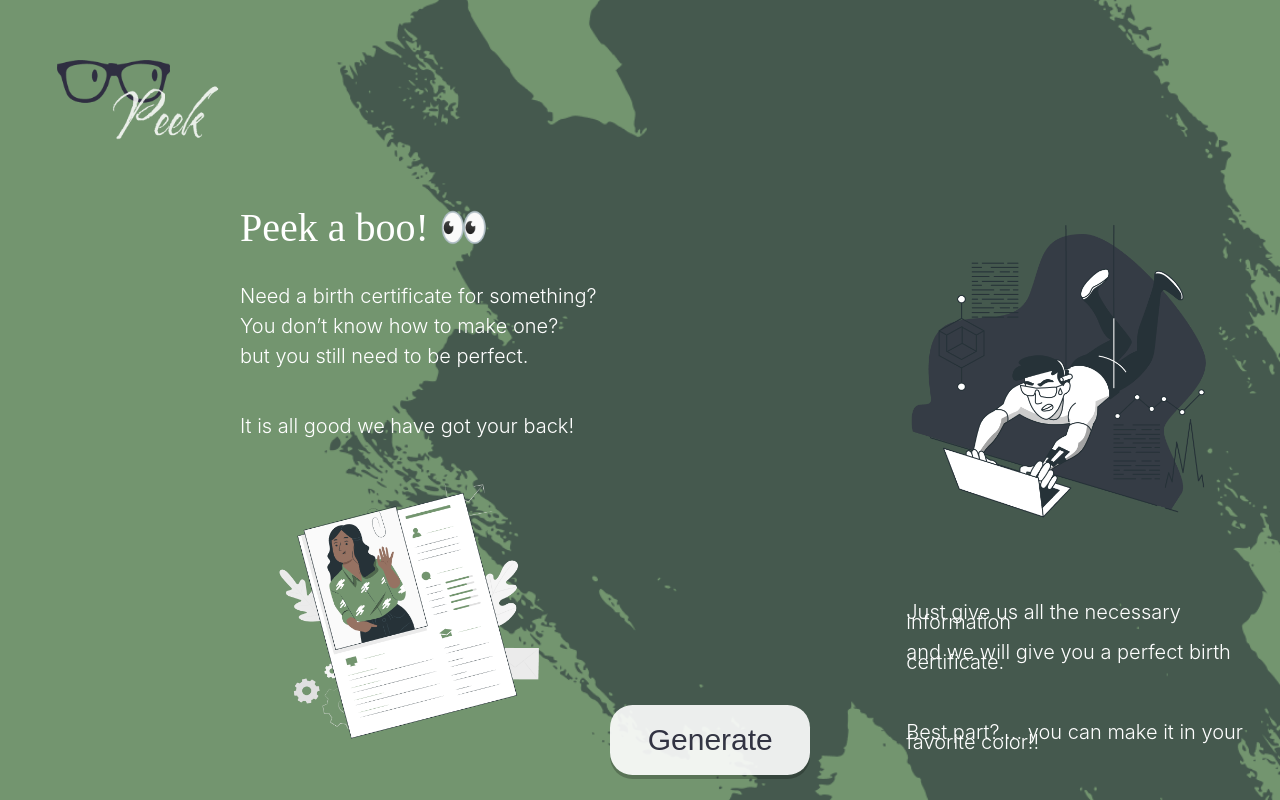
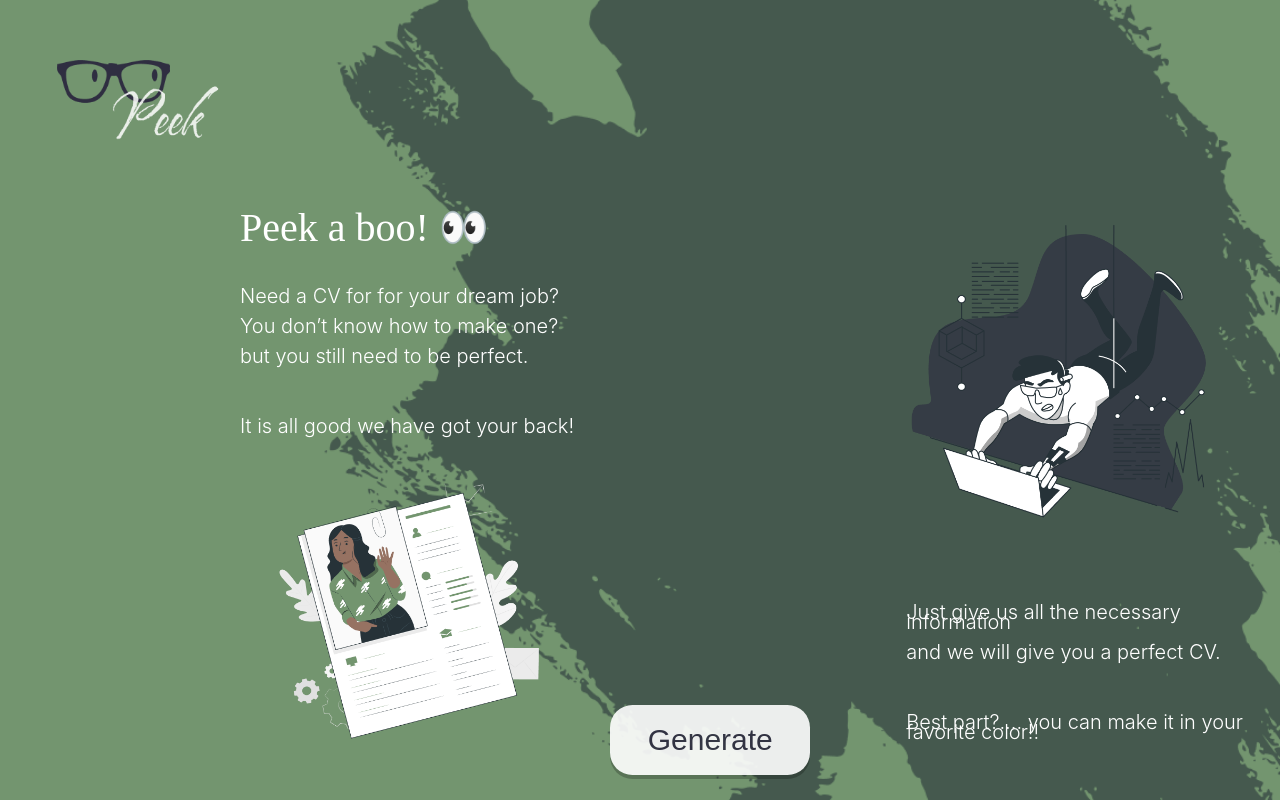
Before and after one commit to 8afrika/DIT-Project-Peek-Client, a React (Create React App) app: page / in a window 1280 px wide. Built offline with nearby package versions, Linux system fonts and the light colour scheme.

Commit message:
chore: fixed linting issues

```diff
--- a/src/data/generate-pdf.js
+++ b/src/data/generate-pdf.js
@@ -23,7 +23,7 @@
     // console.log(data);
 
     const response = await fetch(
-      "http://54.183.128.15/cv",
+      "https://54.183.128.15/cv",
 
       {
         method: "POST",
--- a/src/data/validate-email.js
+++ b/src/data/validate-email.js
@@ -8,7 +8,7 @@
     console.log(data)
 
     const response = await fetch(
-      "http://54.183.128.15/cv/preview",
+      "https://54.183.128.15/cv/preview",
 
       {
         method: "POST",
--- a/src/pages/Landing.js
+++ b/src/pages/Landing.js
@@ -14,7 +14,7 @@
         <div className="column-wrapper">
           <div className="left-column">
             <p className="emoji">Peek a boo! 👀</p>
-            <p className="emoji-texts">Need a birth certificate for something?</p>
+            <p className="emoji-texts">Need a CV for for your dream job?</p>
             <p className="emoji-texts">You don’t know how to make one?</p>
             <p className="emoji-texts">but you still need to be perfect.</p>
             <br />
@@ -37,7 +37,7 @@
               Just give us all the necessary information
             </p>
             <p className="mission-impossble-texts">
-              and we will give you a perfect birth certificate.
+              and we will give you a perfect CV.
             </p>
             <br className="mission-impossble-texts" />
             <p className="mission-impossble-texts">
```
